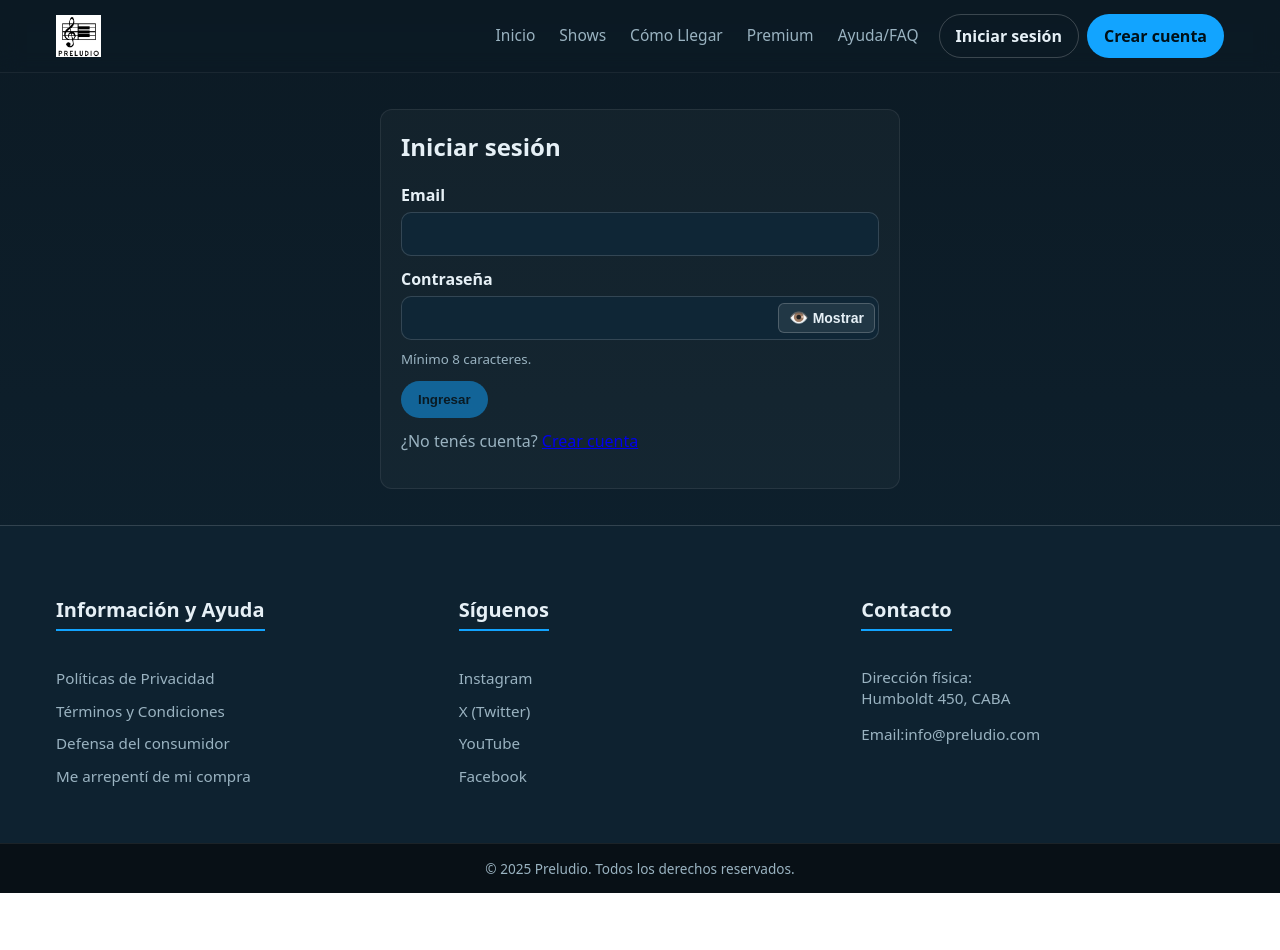
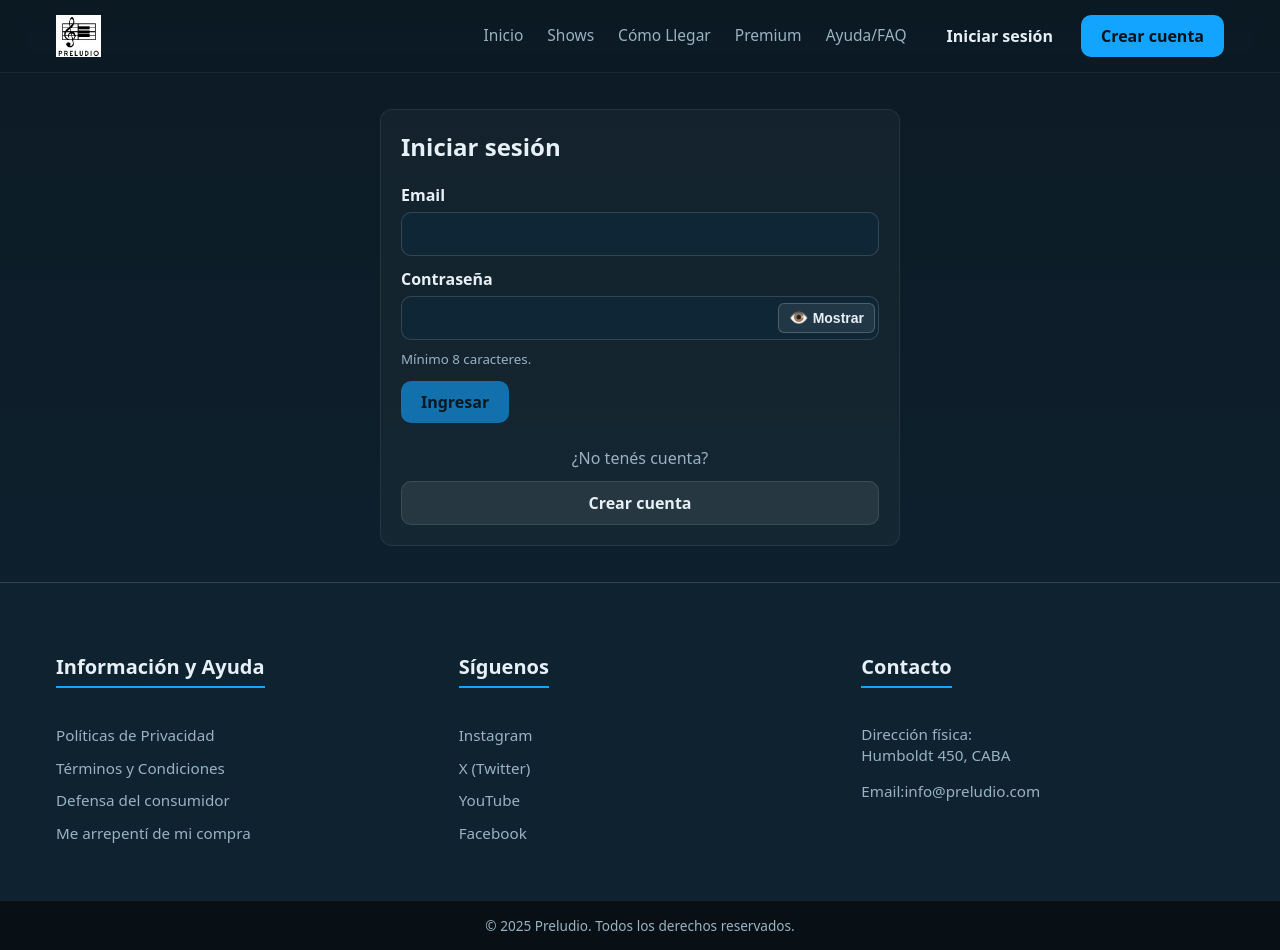
Before and after one commit to ortPreludio/Preludio-fe, a React (Vite) app in the folder preludio/: page /login in a window 1280 px wide. Before the commit the page ends 893 px from the top, so only its background shows below. Built offline with nearby package versions, Linux system fonts and the light colour scheme; no server answers.

Commit message:
Login buttons stylished

```diff
--- a/preludio/src/components/atoms/Button/Button.css
+++ b/preludio/src/components/atoms/Button/Button.css
@@ -3,12 +3,28 @@
     display: inline-flex;
     align-items: center;
     justify-content: center;
-    padding: 10px 16px;
-    border-radius: 999px;
+    padding: 10px 20px;
+    border-radius: 10px;
+    font-weight: 600;
+    font-size: 1rem;
+    cursor: pointer;
+    border: none;
+    transition: all 0.2s ease;
     text-decoration: none;
-    border: 1px solid transparent;
-    transition: all 0.15s;
-    font-weight: 600;
+    font-family: inherit;
+    line-height: normal;
+}
+
+.btn:active {
+    transform: translateY(1px);
+}
+
+.btn:disabled,
+.btn[disabled],
+.btn[aria-disabled="true"] {
+    opacity: 0.6;
+    cursor: not-allowed;
+    pointer-events: none;
 }
 
 .btn-primary {
@@ -16,25 +32,37 @@
     color: #001018;
 }
 
-.btn-primary:hover {
+.btn-primary:hover:not(:disabled) {
     background: var(--primary-700);
+}
+
+.btn-secondary {
+    background: rgba(255, 255, 255, 0.08);
+    color: var(--text);
+    border: 1px solid rgba(255, 255, 255, 0.1);
+}
+
+.btn-secondary:hover:not(:disabled) {
+    background: rgba(255, 255, 255, 0.12);
+    border-color: rgba(255, 255, 255, 0.2);
 }
 
 .btn-ghost {
     background: transparent;
     color: var(--text);
-    border: 1px solid rgba(255, 255, 255, 0.2);
 }
 
-.btn-ghost:hover {
-    background: rgba(255, 255, 255, 0.08);
+.btn-ghost:hover:not(:disabled) {
+    background: rgba(255, 255, 255, 0.05);
 }
 
-.btn-disabled,
-.btn[disabled],
-.btn[aria-disabled="true"] {
-    opacity: 0.5;
-    pointer-events: none;
+.btn-danger {
+    background: #ff6b6b;
+    color: white;
+}
+
+.btn-danger:hover:not(:disabled) {
+    background: #ee5a52;
 }
 
 /* Sizes */
--- a/preludio/src/pages/Login/Login.jsx
+++ b/preludio/src/pages/Login/Login.jsx
@@ -3,6 +3,8 @@ import { useNavigate, useLocation, Link } from 'react-router-dom';
 import { apiLogin } from '../../lib/services/auth.service.js';
 import { useAuth } from '../../store/authStore.js';
 import { PasswordInput } from '../../components/atoms/PasswordInput/PasswordInput.jsx';
+import '../../components/atoms/Button/Button.css';
+
 
 export function Login() {
   const { setUser } = useAuth();
@@ -80,10 +82,12 @@ export function Login() {
           </button>
         </form>
 
-        <p className="text-muted" style={{ marginTop: 12 }}>
-          ¿No tenés cuenta?{" "}
-          <Link to={`/register?returnTo=${encodeURIComponent(returnTo)}`}>Crear cuenta</Link>
-        </p>
+        <div style={{ marginTop: 24, display: 'grid', gap: 12, textAlign: 'center' }}>
+          <p className="text-muted" style={{ margin: 0 }}>¿No tenés cuenta?</p>
+          <Link to={`/register?returnTo=${encodeURIComponent(returnTo)}`} className="btn btn-secondary">
+            Crear cuenta
+          </Link>
+        </div>
       </div>
     </div>
   );
--- a/preludio/src/pages/Register/Register.jsx
+++ b/preludio/src/pages/Register/Register.jsx
@@ -3,6 +3,8 @@ import { useNavigate, useLocation, Link } from 'react-router-dom';
 import { apiRegister } from '../../lib/services/auth.service.js';
 import { useAuth } from '../../store/authStore.js';
 import { PasswordInput } from '../../components/atoms/PasswordInput/PasswordInput.jsx';
+import '../../components/atoms/Button/Button.css';
+
 
 export function Register() {
   const { setUser } = useAuth();
@@ -116,10 +118,12 @@ export function Register() {
           </button>
         </form>
 
-        <p className="text-muted" style={{ marginTop: 12 }}>
-          ¿Ya tenés cuenta?{" "}
-          <Link to={`/login?returnTo=${encodeURIComponent(returnTo)}`}>Iniciar sesión</Link>
-        </p>
+        <div style={{ marginTop: 24, display: 'grid', gap: 12, textAlign: 'center' }}>
+          <p className="text-muted" style={{ margin: 0 }}>¿Ya tenés cuenta?</p>
+          <Link to={`/login?returnTo=${encodeURIComponent(returnTo)}`} className="btn btn-secondary">
+            Iniciar sesión
+          </Link>
+        </div>
       </div>
     </div>
   );
```
